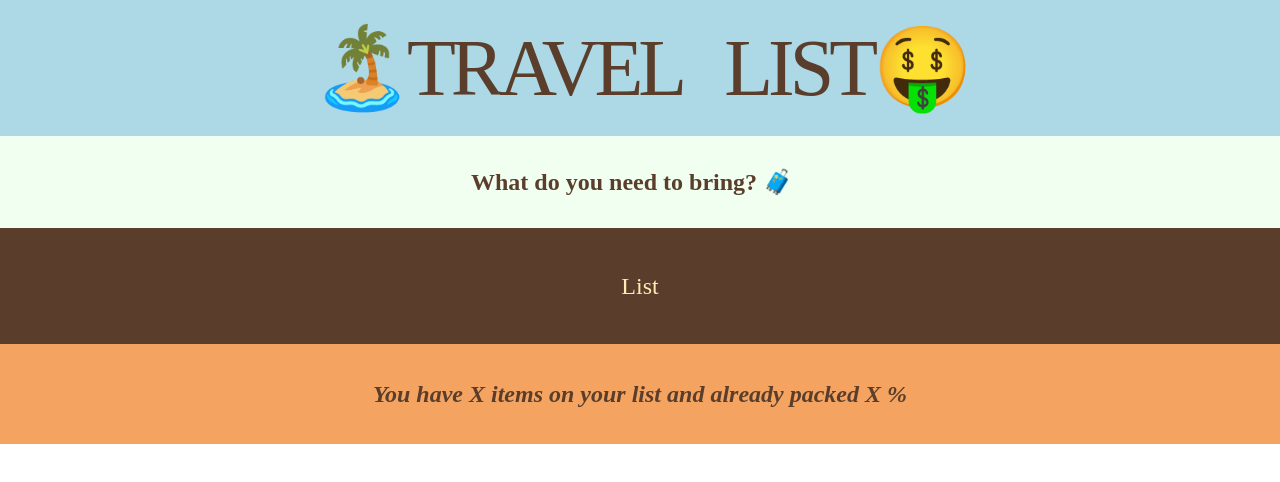
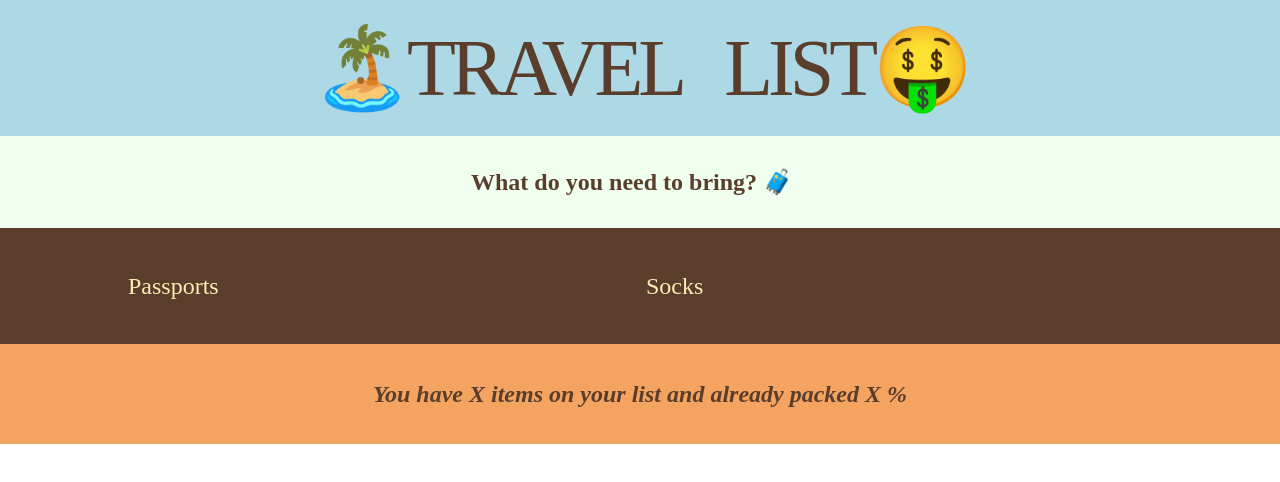
Before and after one commit to georgetsai2028/travel-list, a React (Vite) app: page / in a window 1280 px wide. Shown: the top 482 px of the page. Built offline with nearby package versions, Linux system fonts and the light colour scheme.

Commit message:
rendered list with map method

```diff
--- a/src/App.jsx
+++ b/src/App.jsx
@@ -32,9 +32,19 @@ function Logo(){
 }
 
 function PackingList(){
-  return <div className='list'> List </div>
+
+  return (
+  <div className='list'>
+   <ul>
+  {initialItems.map((item)=> (<Item item={item} />
+  ))}
+  </ul>
+</div>
+  );}
+function Item({item}){
+  return <li>{item.description}</li>
+
 }
-
 function Stats(){
   return <footer className='stats'> <em>You have X items on your list and already packed X % </em> </footer>
 }
```
